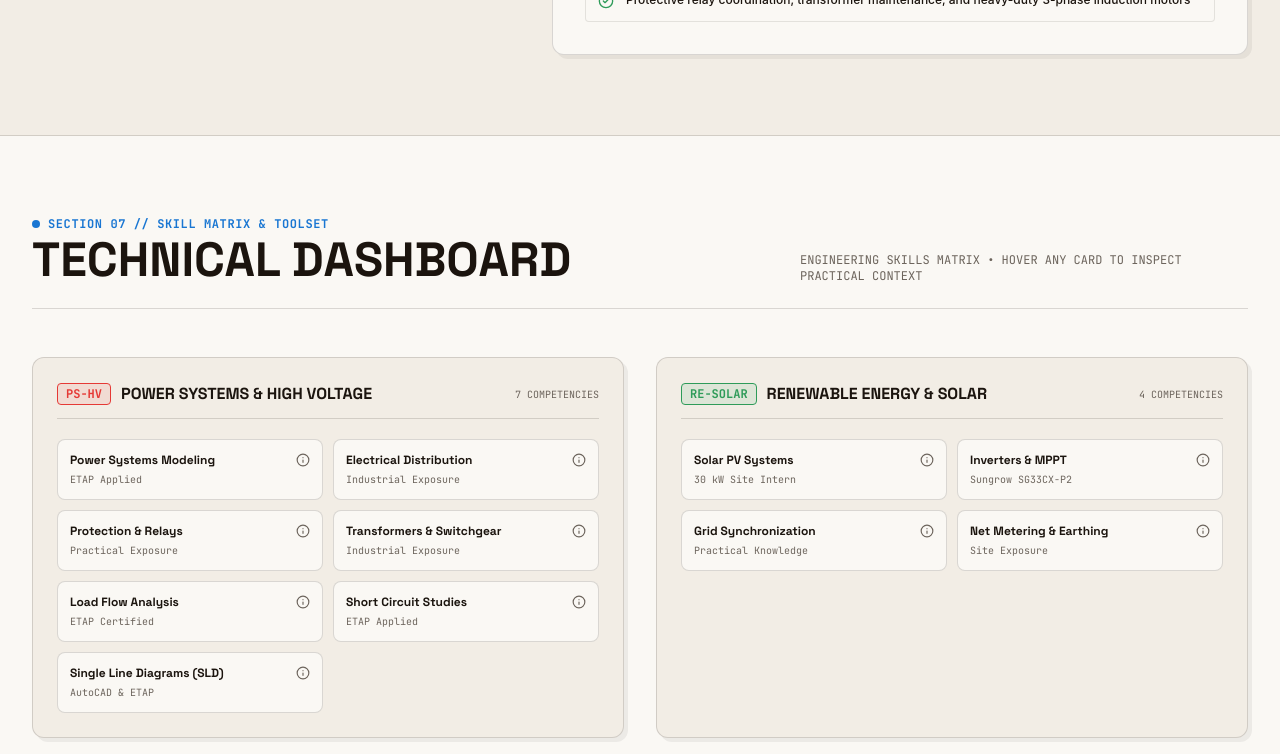
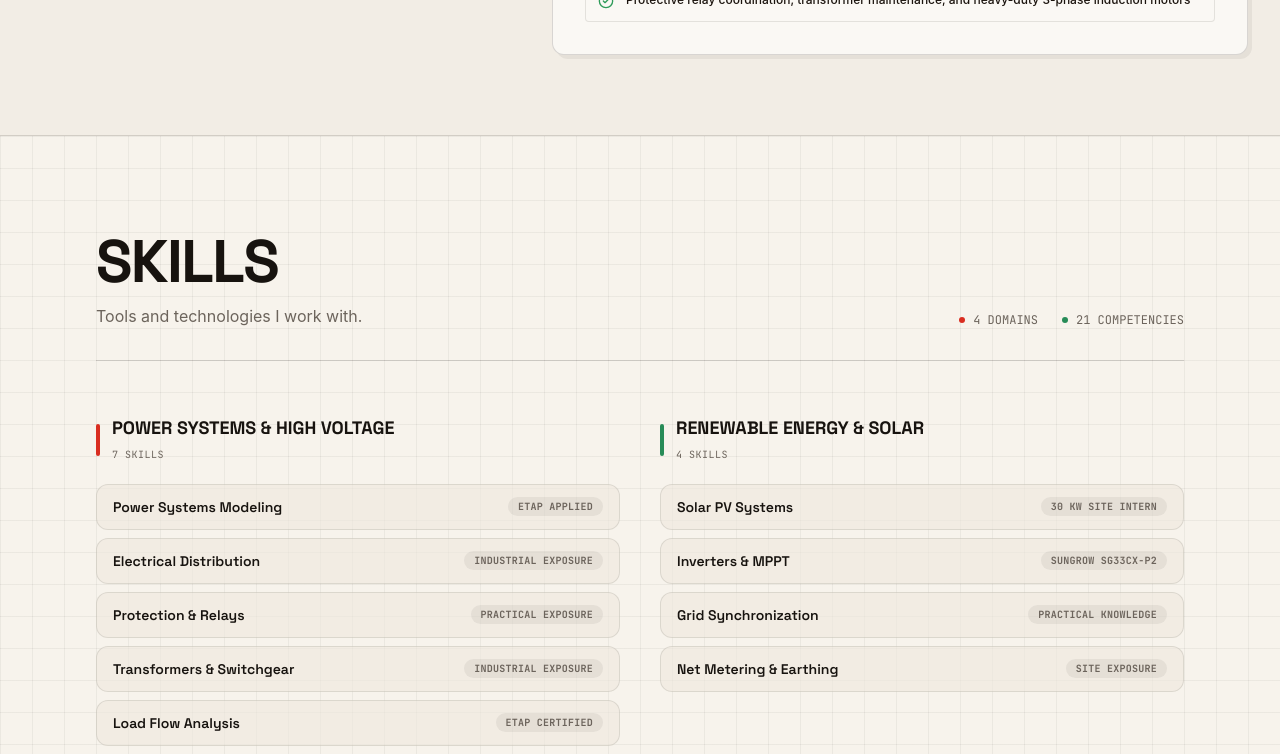
Before and after one commit to arunnivetan/arun-portfolio, a React (Vite) app: page / in a window 1280 px wide. Shown: the part 5660-6414 px from the top of the page. Built offline with nearby package versions, Linux system fonts and the light colour scheme.

Commit message:
Redesign Skills section - cleaner, simpler, premium editorial layout

```diff
--- a/src/components/SkillSystem.tsx
+++ b/src/components/SkillSystem.tsx
@@ -1,91 +1,108 @@
 import React, { useState } from 'react';
 import { SKILL_CATEGORIES } from '../data/portfolioData';
-import { Terminal, Info } from 'lucide-react';
 
 export const SkillSystem: React.FC = () => {
-  const [activeTooltip, setActiveTooltip] = useState<{ category: string; skillName: string; text: string } | null>(null);
+  const [hoveredSkill, setHoveredSkill] = useState<string | null>(null);
 
-  const getCategoryHeaderStyle = (color: string) => {
+  const getAccentColor = (color: string) => {
     switch (color) {
-      case 'red': return { border: 'border-[#E53935]', text: 'text-[#E53935]', bg: 'bg-[#E53935]/10' };
-      case 'blue': return { border: 'border-[#1976D2]', text: 'text-[#1976D2]', bg: 'bg-[#1976D2]/10' };
-      case 'green': return { border: 'border-[#2E9B59]', text: 'text-[#2E9B59]', bg: 'bg-[#2E9B59]/10' };
-      default: return { border: 'border-[#1B140E]', text: 'text-[#1B140E]', bg: 'bg-[#1B140E]/10' };
+      case 'red': return { accent: '#D92D20', bg: 'bg-[#D92D20]/8', text: 'text-[#D92D20]', border: 'border-[#D92D20]/30', bar: 'bg-[#D92D20]' };
+      case 'green': return { accent: '#278B57', bg: 'bg-[#278B57]/8', text: 'text-[#278B57]', border: 'border-[#278B57]/30', bar: 'bg-[#278B57]' };
+      case 'blue': return { accent: '#1769AA', bg: 'bg-[#1769AA]/8', text: 'text-[#1769AA]', border: 'border-[#1769AA]/30', bar: 'bg-[#1769AA]' };
+      default: return { accent: '#17130F', bg: 'bg-[#17130F]/8', text: 'text-[#17130F]', border: 'border-[#17130F]/30', bar: 'bg-[#17130F]' };
     }
   };
 
+  const totalSkills = SKILL_CATEGORIES.reduce((acc, cat) => acc + cat.skills.length, 0);
+
   return (
-    <section id="skills" className="py-20 bg-[#FAF8F4] relative border-b border-[#1B140E]/15">
-      <div className="max-w-7xl mx-auto px-4 sm:px-6 lg:px-8">
+    <section id="skills" className="py-24 bg-[#F7F3EC] relative border-b border-[#17130F]/15 bg-grid-pattern">
+      <div className="max-w-6xl mx-auto px-4 sm:px-6 lg:px-8">
 
-        {/* Section Header */}
-        <div className="flex flex-col md:flex-row md:items-end justify-between mb-12 border-b border-[#1B140E]/15 pb-6">
+        {/* Clean Header */}
+        <div className="flex flex-col md:flex-row md:items-end justify-between gap-6 border-b border-[#17130F]/15 pb-8 mb-14">
           <div>
-            <div className="font-mono-tech text-xs text-[#1976D2] uppercase tracking-wider font-bold mb-1 flex items-center gap-2">
-              <span className="w-2 h-2 rounded-full bg-[#1976D2]" />
-              SECTION 07 // SKILL MATRIX & TOOLSET
+            <h2 className="font-heading text-5xl sm:text-6xl font-extrabold text-[#17130F] leading-none tracking-tight">
+              SKILLS
+            </h2>
+            <p className="text-base text-[#6C645C] mt-3">
+              Tools and technologies I work with.
+            </p>
+          </div>
+
+          <div className="flex items-center gap-6 font-mono-tech text-xs text-[#6C645C]">
+            <div className="flex items-center gap-2">
+              <span className="w-1.5 h-1.5 rounded-full bg-[#D92D20]" />
+              <span>{SKILL_CATEGORIES.length} DOMAINS</span>
             </div>
-            <h2 className="font-heading text-3xl sm:text-5xl font-extrabold text-[#1B140E]">
-              TECHNICAL DASHBOARD
-            </h2>
+            <div className="flex items-center gap-2">
+              <span className="w-1.5 h-1.5 rounded-full bg-[#278B57]" />
+              <span>{totalSkills} COMPETENCIES</span>
+            </div>
           </div>
-          <p className="font-mono-tech text-xs text-[#6C645C] max-w-md mt-4 md:mt-0">
-            ENGINEERING SKILLS MATRIX • HOVER ANY CARD TO INSPECT PRACTICAL CONTEXT
-          </p>
         </div>
 
-        {/* Skill Matrix Grid */}
-        <div className="grid grid-cols-1 md:grid-cols-2 gap-8">
+        {/* Skill Categories Grid */}
+        <div className="grid grid-cols-1 lg:grid-cols-2 gap-10">
           {SKILL_CATEGORIES.map((category) => {
-            const style = getCategoryHeaderStyle(category.color);
+            const colors = getAccentColor(category.color);
 
             return (
-              <div
-                key={category.code}
-                className="dossier-border bg-[#F2EDE5] rounded-xl p-6 space-y-5"
-              >
+              <div key={category.code} className="space-y-5">
+
                 {/* Category Header */}
-                <div className="flex items-center justify-between border-b border-[#1B140E]/15 pb-3">
-                  <div className="flex items-center gap-2.5">
-                    <span className={`font-mono-tech text-xs font-bold px-2 py-0.5 rounded border ${style.bg} ${style.text} ${style.border}`}>
-                      {category.code}
-                    </span>
-                    <h3 className="font-heading font-extrabold text-base text-[#1B140E]">
+                <div className="flex items-center gap-3">
+                  <div className={`w-1 h-8 rounded-full ${colors.bar}`} />
+                  <div>
+                    <h3 className="font-heading text-lg font-bold text-[#17130F] leading-tight">
                       {category.title}
                     </h3>
+                    <span className="font-mono-tech text-[10px] text-[#6C645C] uppercase tracking-wider">
+                      {category.skills.length} skills
+                    </span>
                   </div>
-
-                  <span className="font-mono-tech text-[10px] text-[#6C645C]">
-                    {category.skills.length} COMPETENCIES
-                  </span>
                 </div>
 
-                {/* Skill Items Pills */}
-                <div className="grid grid-cols-1 sm:grid-cols-2 gap-2.5">
+                {/* Skills List */}
+                <div className="space-y-2">
                   {category.skills.map((skill) => {
-                    const isHovered = activeTooltip?.skillName === skill.name;
+                    const isHovered = hoveredSkill === skill.name;
 
                     return (
                       <div
                         key={skill.name}
-                        onMouseEnter={() => setActiveTooltip({ category: category.title, skillName: skill.name, text: skill.tooltip })}
-                        onMouseLeave={() => setActiveTooltip(null)}
-                        className={`p-3 rounded-lg border transition-all cursor-pointer relative ${
-                          isHovered
-                            ? 'bg-[#1B140E] text-white border-[#1B140E] shadow-sm scale-102 z-10'
-                            : 'bg-[#FAF8F4] text-[#1B140E] border-[#1B140E]/15 hover:border-[#1B140E]/50'
-                        }`}
+                        onMouseEnter={() => setHoveredSkill(skill.name)}
+                        onMouseLeave={() => setHoveredSkill(null)}
+                        className="group relative"
                       >
-                        <div className="flex items-center justify-between">
-                          <span className="font-heading font-bold text-xs">
+                        <div
+                          className={`flex items-center justify-between px-4 py-3 rounded-xl border transition-all duration-200 cursor-default ${
+                            isHovered
+                              ? `bg-[#17130F] border-[#17130F] shadow-sm`
+                              : 'bg-[#EEE8DE]/60 border-[#17130F]/10 hover:border-[#17130F]/25'
+                          }`}
+                        >
+                          <span className={`font-heading font-semibold text-sm transition-colors ${
+                            isHovered ? 'text-white' : 'text-[#17130F]'
+                          }`}>
                             {skill.name}
                           </span>
-                          <Info className={`w-3.5 h-3.5 ${isHovered ? 'text-[#E53935]' : 'text-[#6C645C]'}`} />
+
+                          <span className={`font-mono-tech text-[10px] font-bold uppercase tracking-wide px-2.5 py-0.5 rounded-full transition-all ${
+                            isHovered
+                              ? `${colors.bg} ${colors.text}`
+                              : 'bg-[#17130F]/6 text-[#6C645C]'
+                          }`}>
+                            {skill.level}
+                          </span>
                         </div>
 
-                        <div className={`font-mono-tech text-[10px] mt-1 ${isHovered ? 'text-[#E53935] font-bold' : 'text-[#6C645C]'}`}>
-                          {skill.level}
-                        </div>
+                        {/* Clean Tooltip */}
+                        {isHovered && (
+                          <div className="absolute left-0 right-0 top-full mt-1.5 z-20 px-4 py-2.5 bg-white rounded-lg border border-[#17130F]/10 shadow-lg font-mono-tech text-xs text-[#6C645C] leading-relaxed animate-in fade-in slide-in-from-top-1 duration-150">
+                            {skill.tooltip}
+                          </div>
+                        )}
                       </div>
                     );
                   })}
@@ -95,29 +112,6 @@ export const SkillSystem: React.FC = () => {
           })}
         </div>
 
-        {/* Live Skill Context Inspector Box */}
-        <div className="mt-8 p-5 rounded-xl bg-[#1B140E] text-[#FAF8F4] border border-[#1B140E] shadow-lg font-mono-tech text-xs">
-          <div className="flex items-center gap-2 text-[#E53935] font-bold uppercase tracking-wider mb-2">
-            <Terminal className="w-4 h-4 animate-pulse" />
-            LIVE INSPECTOR TOOLTIP
-          </div>
-
-          {activeTooltip ? (
-            <div className="space-y-1 animate-in fade-in duration-200">
-              <div className="text-[#2E9B59] font-bold">
-                [{activeTooltip.category}] ──► {activeTooltip.skillName}
-              </div>
-              <div className="text-white/90 leading-relaxed font-sans text-sm">
-                "{activeTooltip.text}"
-              </div>
-            </div>
-          ) : (
-            <div className="text-white/50 italic">
-              Hover over any skill card above to view Arun's verified engineering context, software certification, and project application.
-            </div>
-          )}
-        </div>
-
       </div>
     </section>
   );
```
